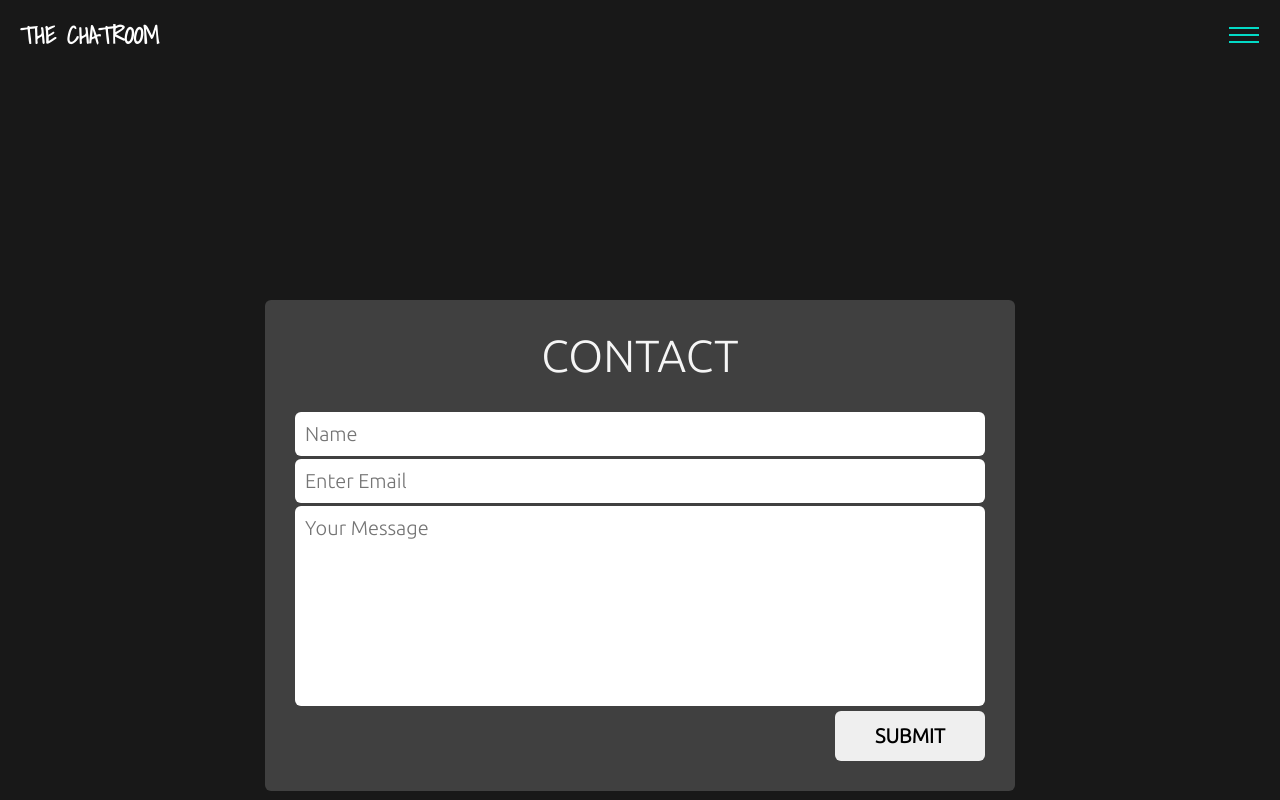
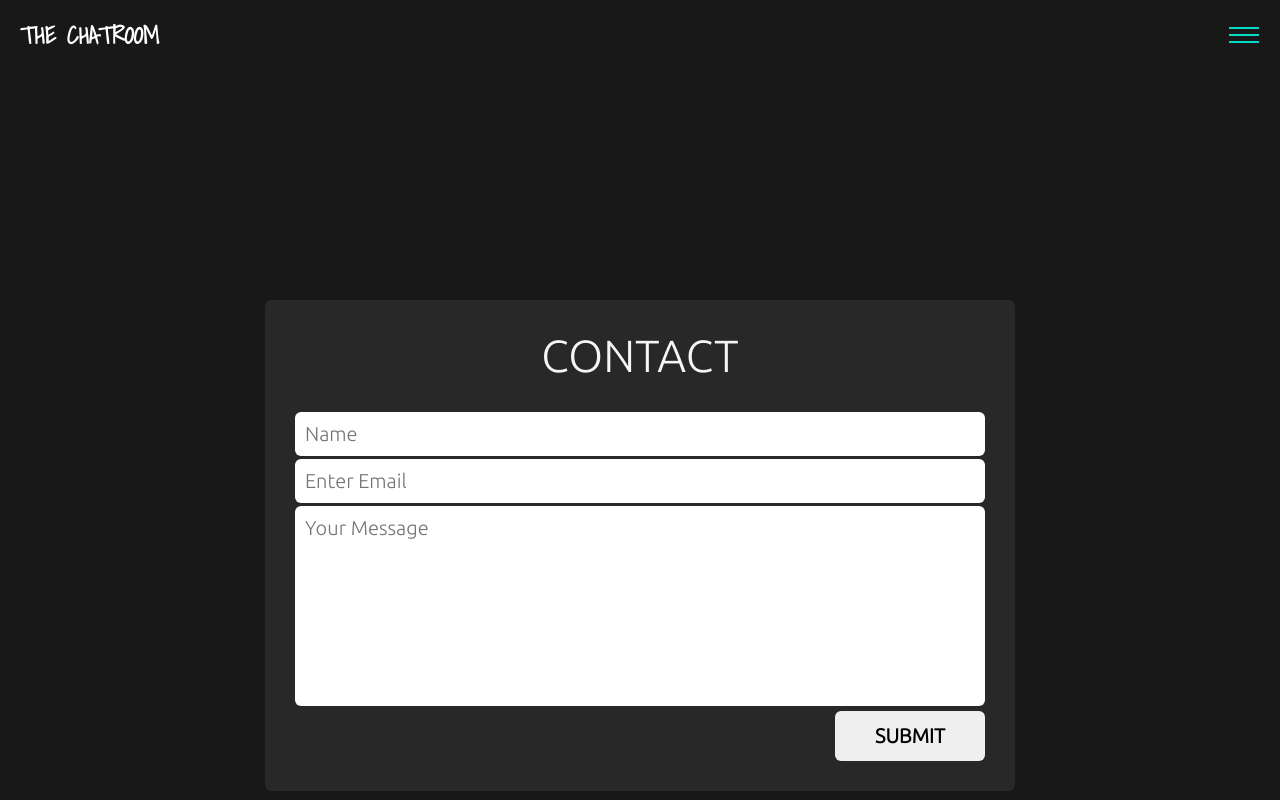
Before and after one commit to jordanrath/messaging-app, a React (Create React App) app: page /#/contact in a window 1280 px wide. Built offline with nearby package versions, Linux system fonts and the light colour scheme; no server answers; sample sign-in values are in the browser's storage.

Commit message:
changed contact form background color

```diff
--- a/src/styles.css
+++ b/src/styles.css
@@ -603,7 +603,7 @@ ul.menu__links li a {
   height: fit-content;
   width: 750px;
   min-width: 290px;
-  background-color: var(--background);
+  background-color: var(--background-secondary);
   border-radius: 6px;
 }
 
```
